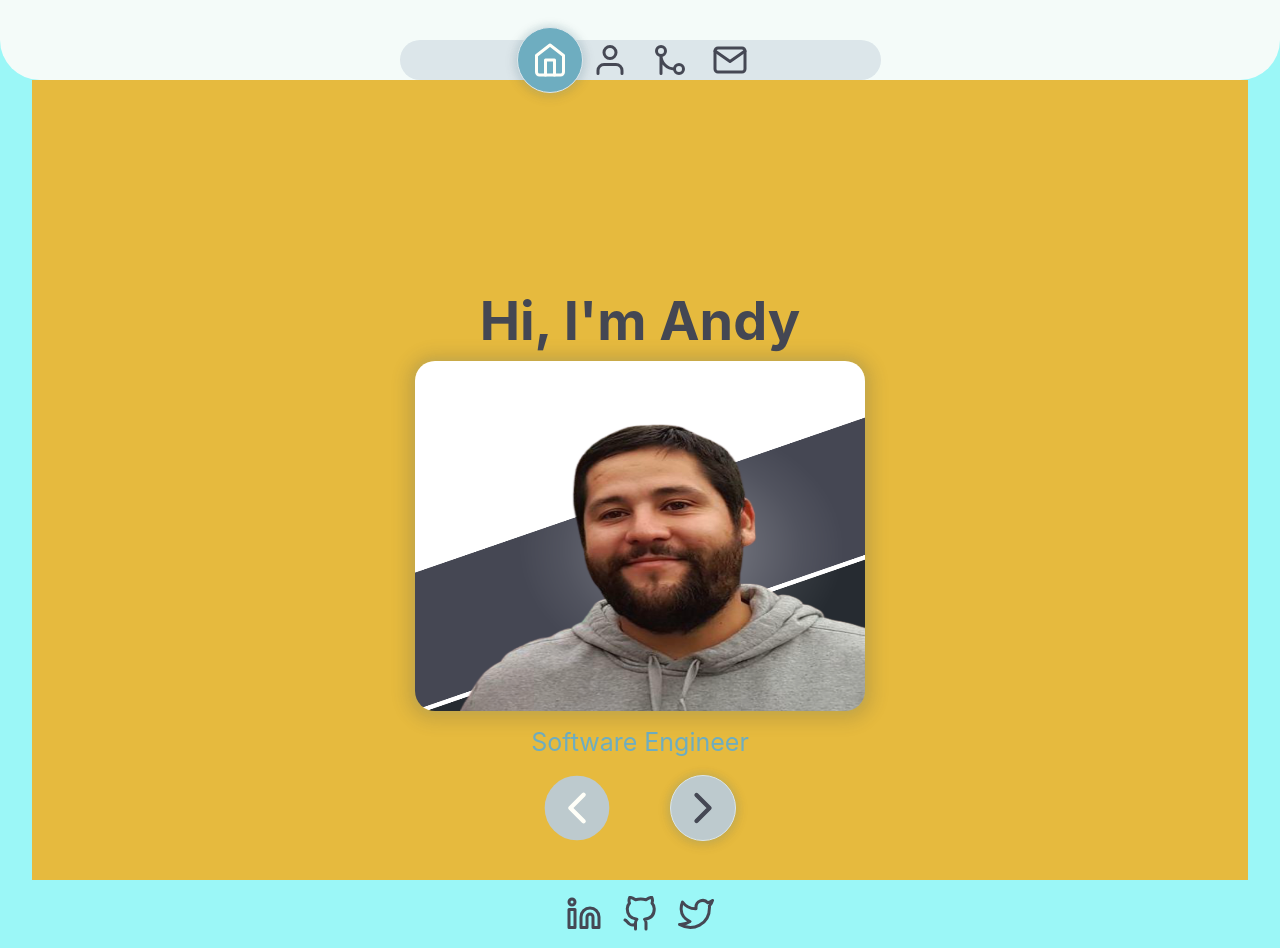
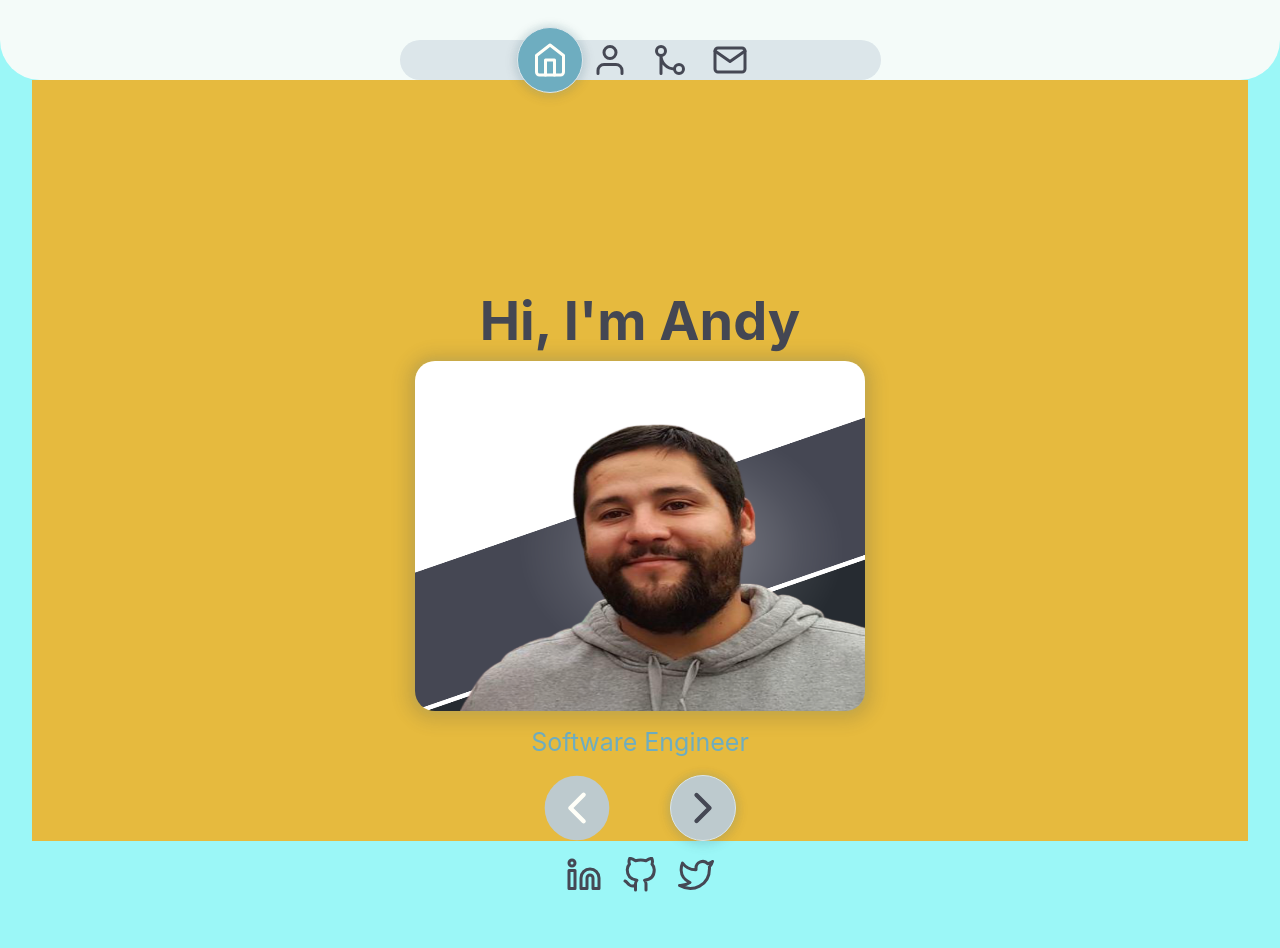
Before and after one commit to andrew-oyanguren/typescript-portfolio, a React (Vite) app: page / in a window 1280 px wide. After the commit the page ends 909 px from the top, so only its background shows below. Built offline with nearby package versions, Linux system fonts and the light colour scheme.

Commit message:
Adjusted ResponsiveWrapper height to factor in footer height

```diff
--- a/src/components/ResponsiveWrapper/ResponsiveWrapper.module.css
+++ b/src/components/ResponsiveWrapper/ResponsiveWrapper.module.css
@@ -2,7 +2,7 @@
   width: var(--mobile-width-percent);
   max-width: var(--device-xl-maxWidth);
   margin: 0 auto;
-  min-height: 100vh;
+  min-height: calc(100vh - 150px);
 
   display: flex;
   flex-direction: column;
--- a/src/pages/ContactPage/ContactPage.module.css
+++ b/src/pages/ContactPage/ContactPage.module.css
@@ -27,6 +27,10 @@
 
 .EmailContainer img {
   width: 35px;
+}
+
+.EmailContainer p {
+  padding-left: var(--spacing-small);
 }
 
 /* Success Screen Component */
```
